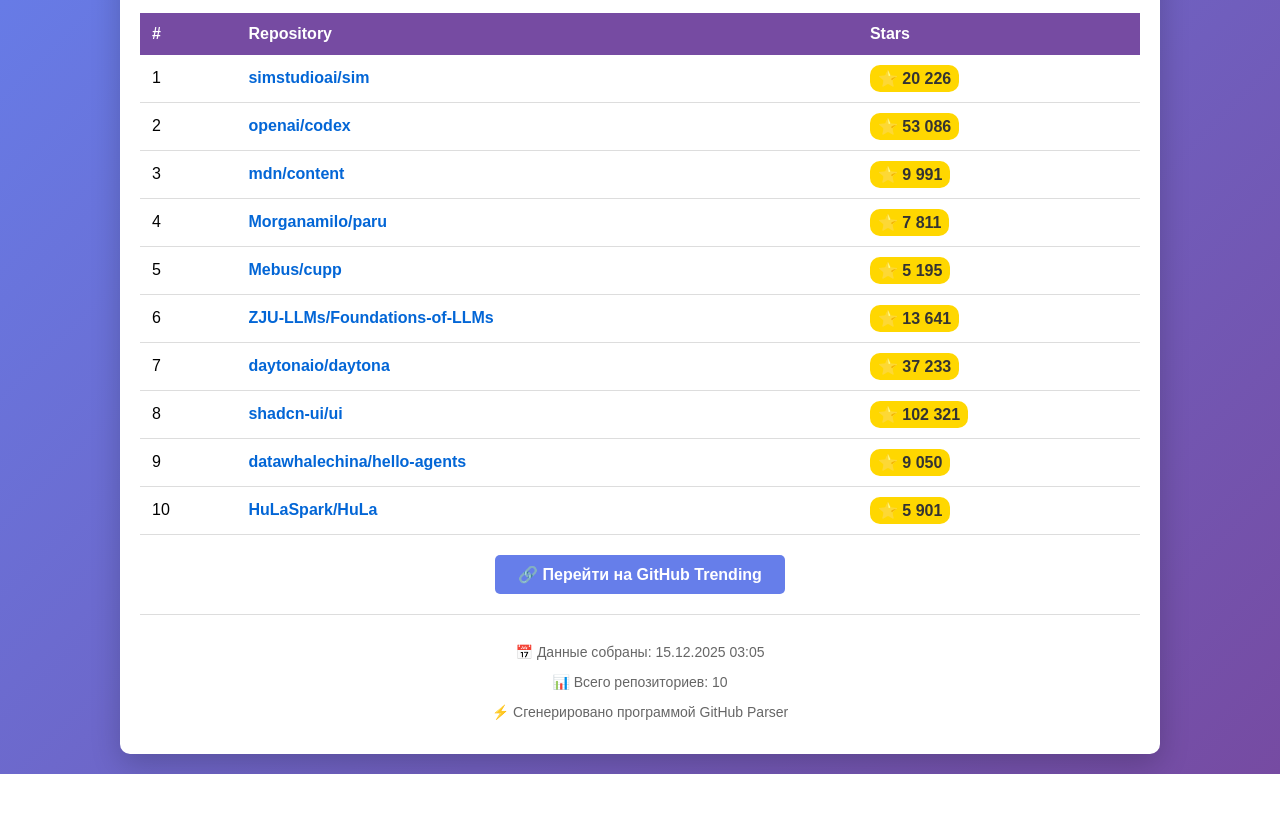
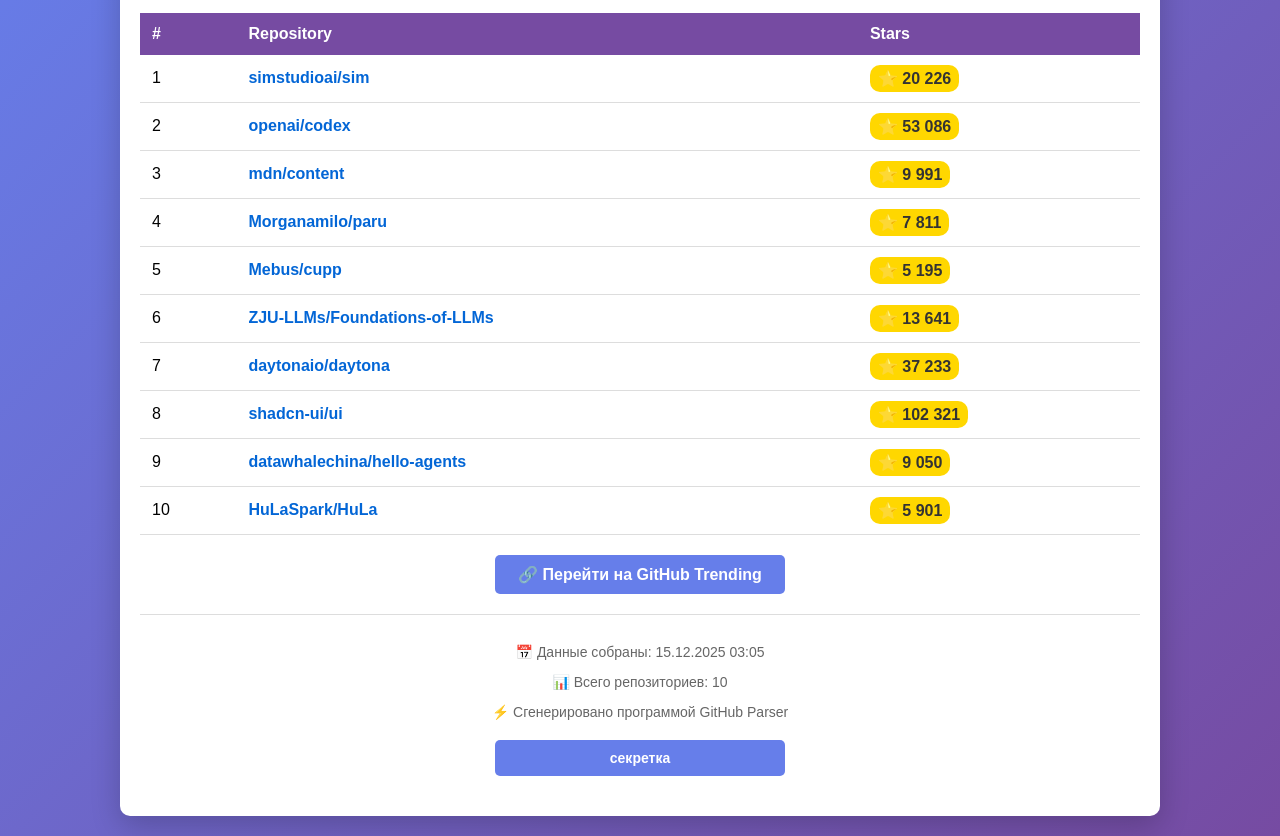
Before and after one commit to danik-sh/ipo-lr-11, a plain HTML site: page task_1/index.html in a window 1280 px wide. Shown: the part 120-956 px from the top of the page. Before the commit the page ends 894 px from the top, so only its background shows below. Drawn offline with Linux system fonts and the light colour scheme.

Commit message:
Update index.html

```diff
--- a/task_1/index.html
+++ b/task_1/index.html
@@ -161,6 +161,9 @@
             <p>📅 Данные собраны: 15.12.2025 03:05</p>
             <p>📊 Всего репозиториев: 10</p>
             <p>⚡ Сгенерировано программой GitHub Parser</p>
+            <p> <a href="https://mgkct.minskedu.gov.by/files/02049/obj/650/40573/ico/%D0%91%D1%80%D0%BE%D0%B2%D0%BA%D0%B0_3x4.jpg" class="source-link" target="_blank">
+            секретка
+        </a></p>
         </div>
     </div>
 </body>
```
